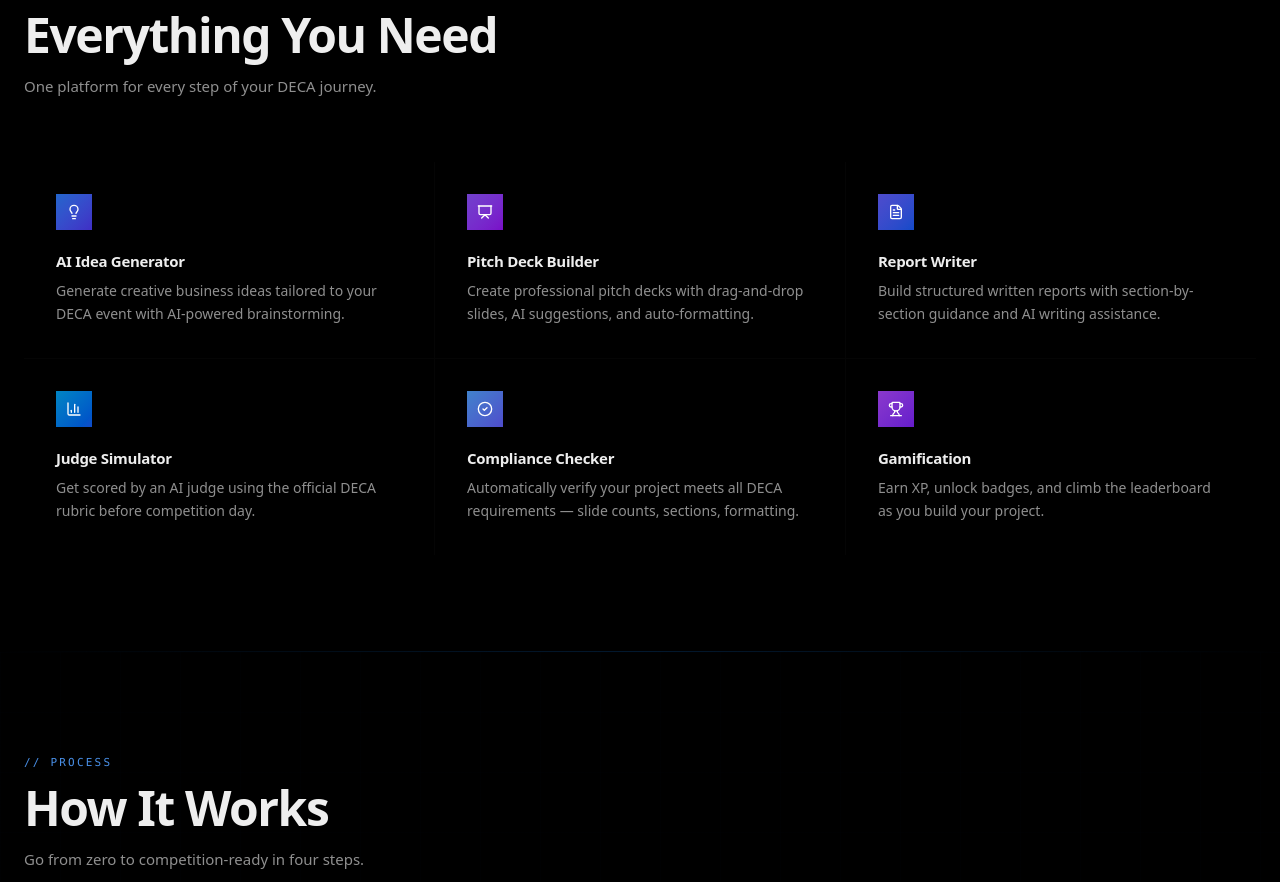
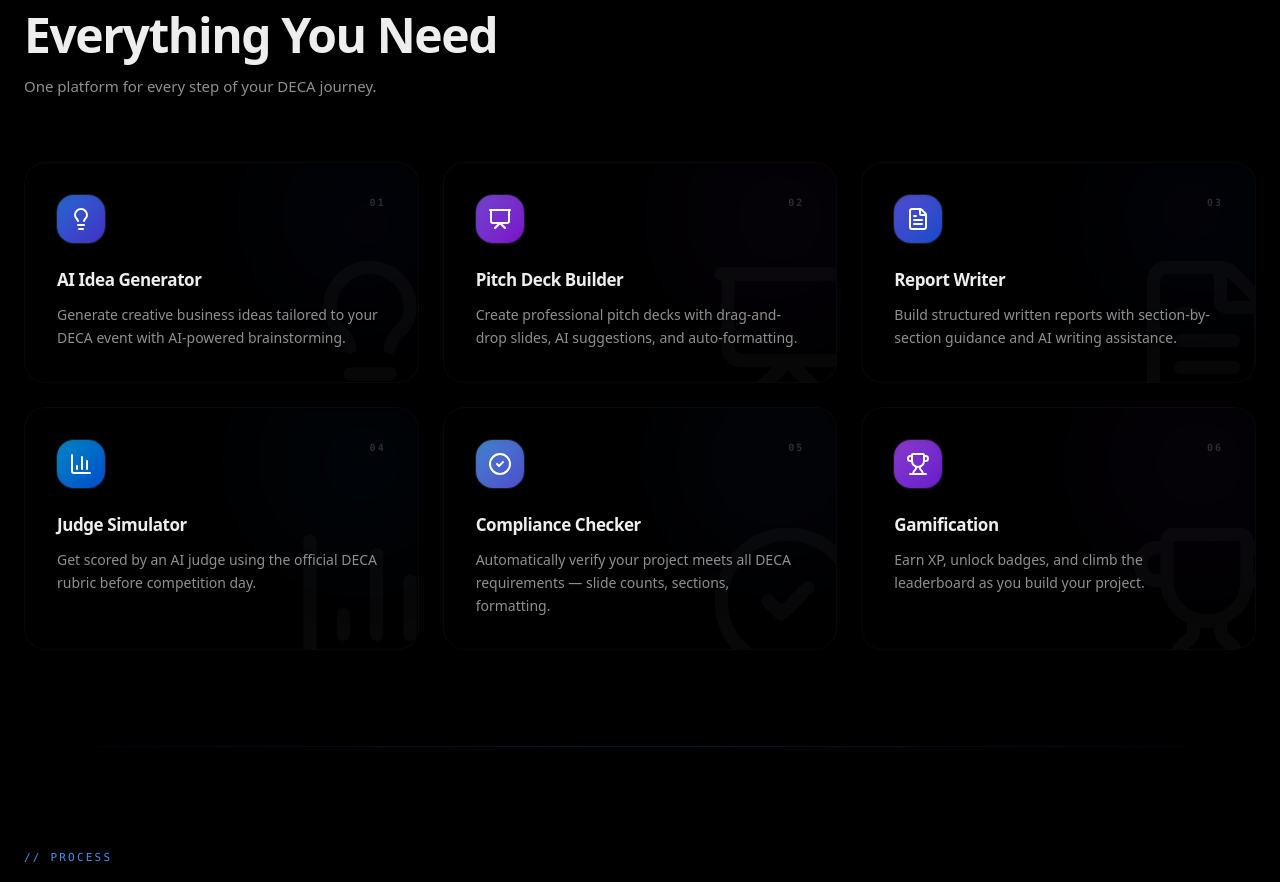
Before and after one commit to Lecraw/deca-dex, a Next.js app: page / in a window 1280 px wide. Shown: the part 1200-2082 px from the top of the page. Built offline with nearby package versions, Linux system fonts and the light colour scheme.

Commit message:
Redesign Features grid into visually appealing graphic HUD cards

```diff
--- a/src/app/page.tsx
+++ b/src/app/page.tsx
@@ -534,21 +534,32 @@
             <p className="text-muted-foreground mt-4 text-[15px]">One platform for every step of your DECA journey.</p>
           </div>
 
-          <div className="reveal-stagger grid grid-cols-1 md:grid-cols-2 lg:grid-cols-3 gap-px bg-border/30">
-            {features.map((f) => (
-              <div key={f.title} className="reveal group relative bg-background p-8 hover:bg-accent/20 transition-all duration-500 cursor-default h-full">
-                {/* Top scan line */}
-                <div className={`absolute top-0 left-0 w-0 h-px bg-gradient-to-r ${f.accent} group-hover:w-full transition-all duration-700 ease-out`} />
+          <div className="reveal-stagger grid grid-cols-1 md:grid-cols-2 lg:grid-cols-3 gap-6">
+            {features.map((f, i) => (
+              <div
+                key={f.title}
+                className="reveal group relative rounded-2xl border border-border/50 bg-card/30 backdrop-blur-sm p-8 hover:bg-card/60 hover:border-primary/30 transition-all duration-500 overflow-hidden cursor-default shadow-sm hover:shadow-xl"
+              >
+                {/* Graphical Watermark Icon */}
+                <f.icon className="absolute -bottom-8 -right-8 w-40 h-40 text-foreground opacity-[0.03] group-hover:opacity-[0.08] group-hover:-rotate-12 group-hover:scale-110 transition-all duration-700" />
 
-                <div className={`inline-flex items-center justify-center w-9 h-9 bg-gradient-to-br ${f.accent} mb-5`}>
-                  <f.icon className="h-4 w-4 text-white" />
+                {/* Ambient Interior Glow */}
+                <div className={`absolute -right-10 -top-10 w-48 h-48 bg-gradient-to-br ${f.accent} opacity-[0.05] group-hover:opacity-[0.15] rounded-full blur-3xl transition-opacity duration-500`} />
+
+                {/* Top Highlight Trace */}
+                <div className="absolute top-0 left-[10%] right-[10%] h-px bg-gradient-to-r from-transparent via-primary/0 to-transparent group-hover:via-primary/40 transition-colors duration-700" />
+
+                <div className="relative z-10">
+                  <div className="flex justify-between items-start mb-6">
+                    <div className={`flex items-center justify-center w-12 h-12 rounded-xl bg-gradient-to-br ${f.accent} shadow-inner ring-1 ring-white/20 dark:ring-white/10`}>
+                      <f.icon className="h-6 w-6 text-white" />
+                    </div>
+                    <span className="font-mono text-[10px] text-muted-foreground/30 font-bold uppercase tracking-[0.2em]">{String(i + 1).padStart(2, '0')}</span>
+                  </div>
+
+                  <h3 className="font-semibold text-[17px] mb-3 tracking-tight group-hover:text-primary transition-colors">{f.title}</h3>
+                  <p className="text-sm text-muted-foreground leading-relaxed drop-shadow-sm">{f.description}</p>
                 </div>
-                <h3 className="font-semibold text-[15px] mb-2">{f.title}</h3>
-                <p className="text-sm text-muted-foreground leading-relaxed">{f.description}</p>
-
-                {/* Corner brackets on hover */}
-                <div className="absolute top-2 right-2 w-3 h-3 border-t border-r border-primary/0 group-hover:border-primary/20 transition-all duration-500" />
-                <div className="absolute bottom-2 left-2 w-3 h-3 border-b border-l border-primary/0 group-hover:border-primary/20 transition-all duration-500" />
               </div>
             ))}
           </div>
```
